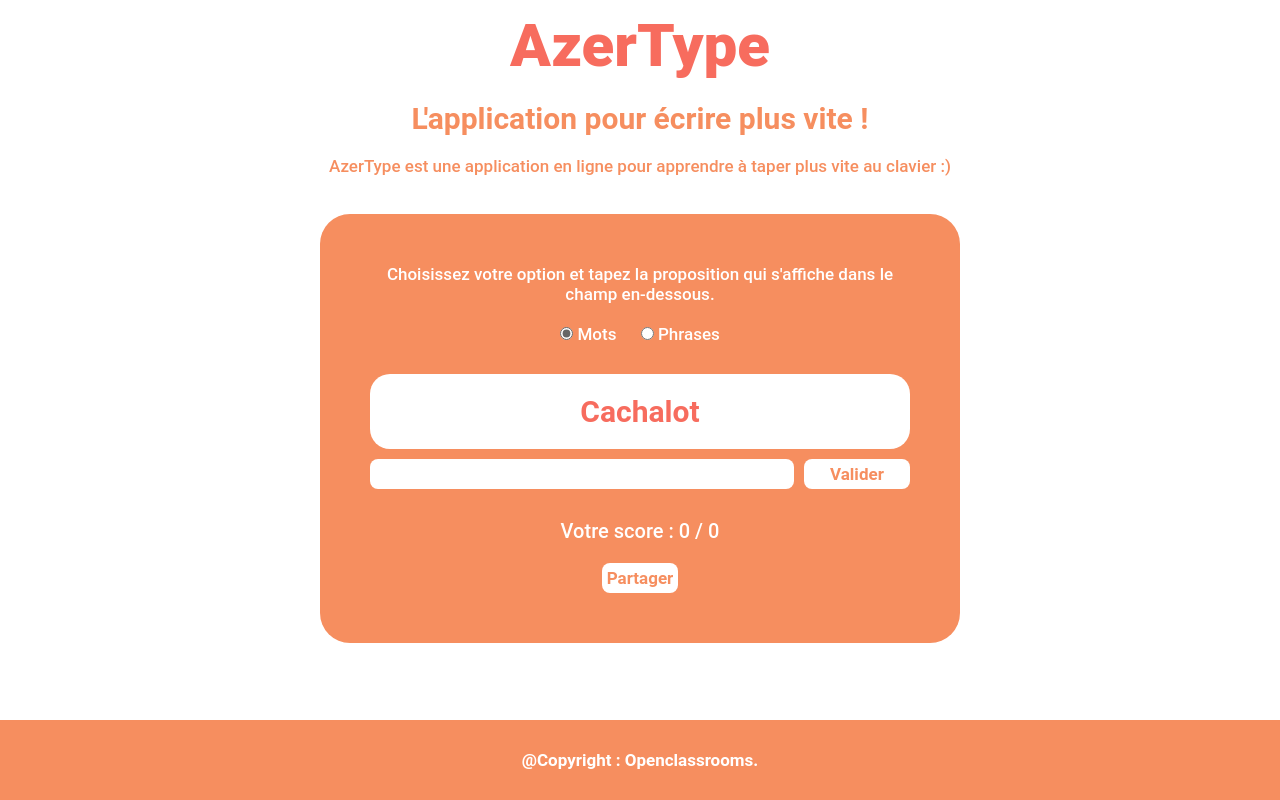
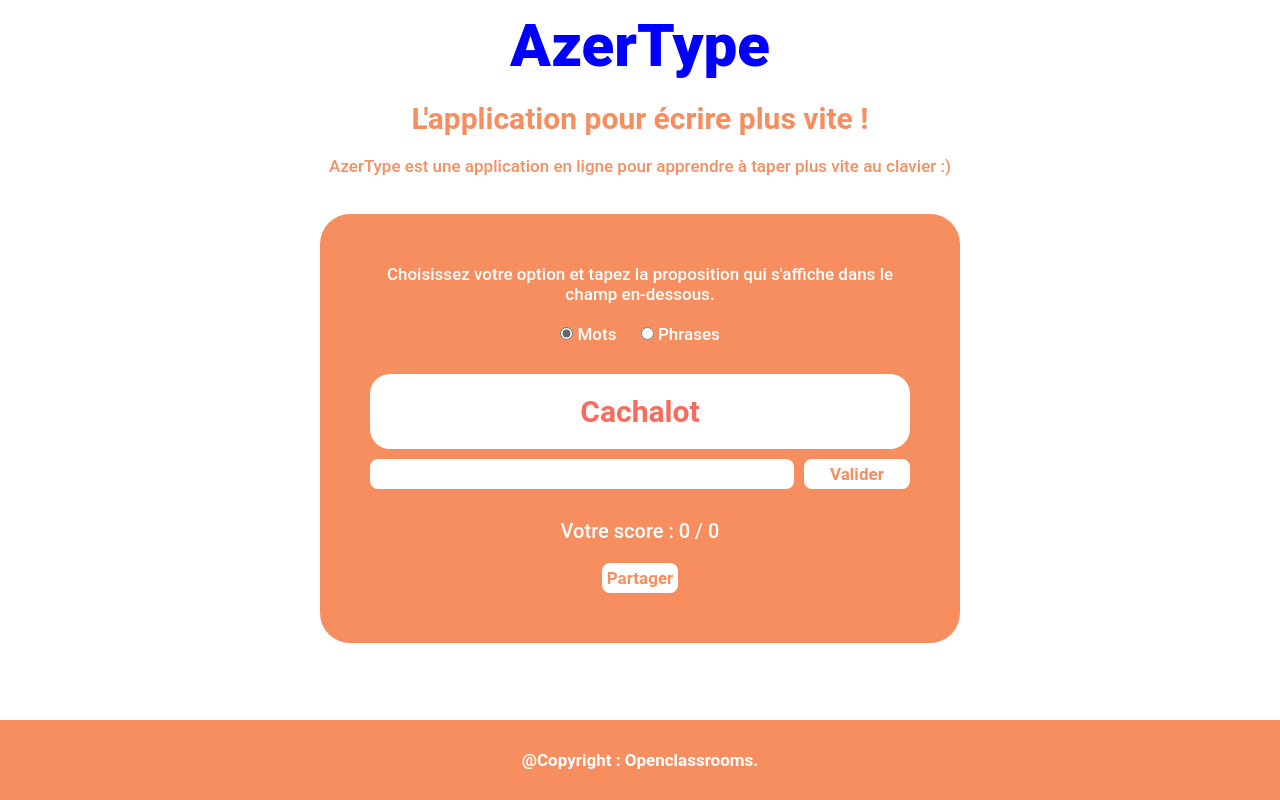
Before and after one commit to manu-drk/coursGit, a plain HTML site: page index.html in a window 1280 px wide. Drawn offline with Linux system fonts and the light colour scheme.

Commit message:
new-version-css

```diff
--- a/style/style.css
+++ b/style/style.css
@@ -22,7 +22,8 @@
     margin: 10px;
     font-size: 60px;
     font-weight: 900;
-    color: var(--color-primary);
+    color: blue;
+    /* color: var(--color-primary); */
 }
 
 h2 {
```
